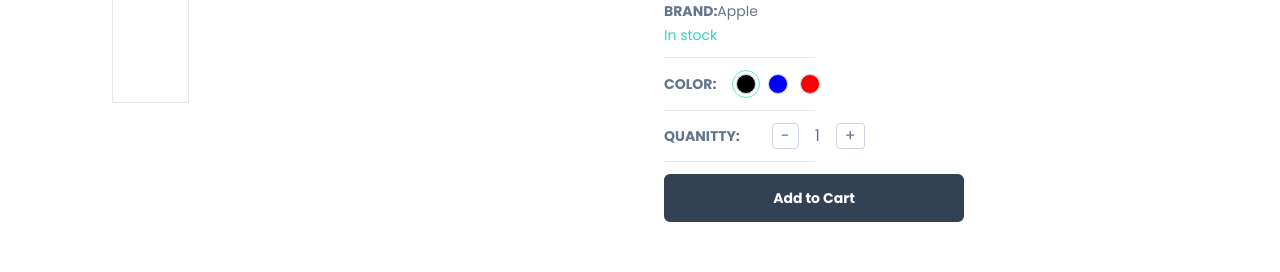
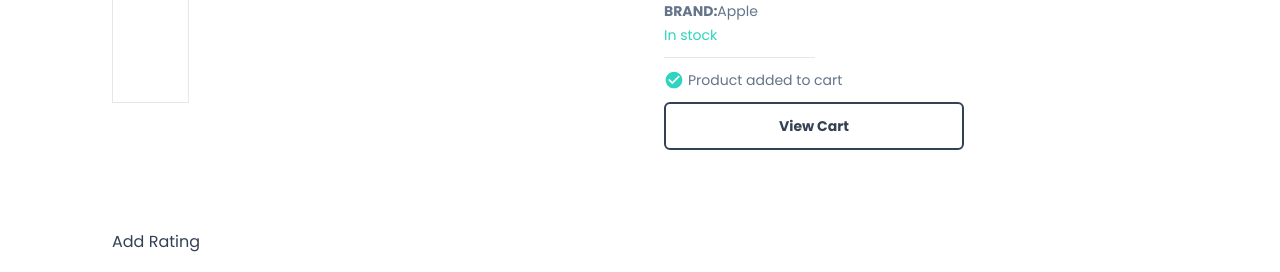
Before and after one commit to WenChun19/e-shop, a Next.js app: page /product/1 in a window 1280 px wide. Both pictures are taken after a click on the button "Add to Cart". Shown: the part 494-766 px from the top of the page. Built offline with nearby package versions, Linux system fonts and the light colour scheme; grey boxes are pictures that could not be loaded; a web font is replaced by a local one.

Commit message:
Add rating, add to cart, view cart function

```diff
--- a/app/components/Button.tsx
+++ b/app/components/Button.tsx
@@ -23,6 +23,7 @@
 }) => {
   return (
     <button
+      onClick={onClick}
       disabled={disabled}
       className={`disabled:opacity-70
     disabled:cursor-not-allowed
--- a/app/layout.tsx
+++ b/app/layout.tsx
@@ -3,6 +3,7 @@
 import { Poppins } from "next/font/google";
 import NavBar from "./components/nav/NavBar";
 import Footer from "./components/footer/Footer";
+import CartProvider from "@/providers/CartProvider";
 
 const poppins = Poppins({ subsets: ["latin"], weight: ["400", "700"] });
 
@@ -19,11 +20,13 @@
   return (
     <html lang="en">
       <body className={`${poppins.className} text-slate-700`}>
-        <div className="flex flex-col min-h-screen">
-          <NavBar />
-          <main className="flex-grow">{children}</main>
-          <Footer />
-        </div>
+        <CartProvider>
+          <div className="flex flex-col min-h-screen">
+            <NavBar />
+            <main className="flex-grow">{children}</main>
+            <Footer />
+          </div>
+        </CartProvider>
       </body>
     </html>
   );
--- a/app/product/[productId]/ListRating.tsx
+++ b/app/product/[productId]/ListRating.tsx
@@ -17,7 +17,7 @@
         {product.reviews &&
           product.reviews.map((review: any) => {
             return (
-              <div key={review.id} className="max-w-300px">
+              <div key={review.id} className="max-w-[300px]">
                 <div className="flex gap-2 items-center">
                   <Avatar src={review.user.image} />
                   <div className="font-semibold">{review?.user.name}</div>
--- a/app/product/[productId]/ProductDetails.tsx
+++ b/app/product/[productId]/ProductDetails.tsx
@@ -4,8 +4,11 @@
 import ProductImage from "@/app/components/products/ProductImage";
 import SetColor from "@/app/components/products/SetColor";
 import SetQuantity from "@/app/components/products/SetQuantity";
+import { useCart } from "@/hooks/useCart";
 import { Rating } from "@mui/material";
-import { useCallback, useState } from "react";
+import { useRouter } from "next/navigation";
+import { useCallback, useEffect, useState } from "react";
+import { MdCheckCircle } from "react-icons/md";
 
 interface ProductDetailsProps {
   product: any;
@@ -33,6 +36,9 @@
 };
 
 const ProductDetails: React.FC<ProductDetailsProps> = ({ product }) => {
+  const { handleAddProductToCart, cartProducts } = useCart();
+  const [isProductInCart, setIsProductInCart] = useState(false);
+
   const [cartProduct, setCartProduct] = useState<CartProductType>({
     id: product.id,
     name: product.name,
@@ -43,6 +49,22 @@
     quantity: 1,
     price: product.price,
   });
+
+  const router = useRouter();
+
+  useEffect(() => {
+    setIsProductInCart(false);
+
+    if (cartProducts) {
+      const existingIndex = cartProducts.findIndex((item) => {
+        return item.id === product.id;
+      });
+
+      if (existingIndex > -1) {
+        setIsProductInCart(true);
+      }
+    }
+  }, [cartProducts]);
 
   const productRating =
     product.reviews.reduce((acc: number, item: any) => {
@@ -113,6 +135,22 @@
           {product.inStock ? "In stock" : "Out of stock"}
         </div>
         <Horizontal />
+        {isProductInCart ? (
+          <>
+            <p className="mb-2 text-slate-500 flex items-center gap-1">
+              <MdCheckCircle className="text-teal-400" size={20} />
+              <span>Product added to cart</span>
+            </p>
+            <div className="max-w-[300px]">
+              <Button
+                label="View Cart"
+                outline
+                onClick={() => router.push("/cart")}
+              />
+            </div>
+          </>
+        ) : (
+          <>
             <SetColor
               cartProduct={cartProduct}
               images={product.images}
@@ -128,8 +166,15 @@
 
             <Horizontal />
             <div className="max-w-[300px]">
-          <Button label="Add to Cart" onClick={() => {}} />
+              <Button
+                label="Add to Cart"
+                onClick={() => {
+                  handleAddProductToCart(cartProduct);
+                }}
+              />
             </div>
+          </>
+        )}
       </div>
     </div>
   );
--- /dev/null
+++ b/hooks/useCart.tsx
@@ -0,0 +1,67 @@
+import { CartProductType } from "@/app/product/[productId]/ProductDetails";
+import {
+  createContext,
+  useCallback,
+  useContext,
+  useEffect,
+  useState,
+} from "react";
+
+type CartContextType = {
+  cartTotalQty: number;
+  cartProducts: CartProductType[] | null;
+  handleAddProductToCart: (product: CartProductType) => void;
+};
+
+export const CartContext = createContext<CartContextType | null>(null);
+
+interface Props {
+  [propName: string]: any;
+}
+
+export const CartContextProvider = (props: Props) => {
+  const [cartTotalQty, setCartTotalQty] = useState(0);
+  const [cartProducts, setCartProducts] = useState<CartProductType[] | null>(
+    null
+  );
+
+  useEffect(() => {
+    const cartItems: any = localStorage.getItem("eShopCartItems");
+    const cProducts: CartProductType[] | null = JSON.parse(cartItems);
+
+    setCartProducts(cProducts);
+  }, []);
+
+  const handleAddProductToCart = useCallback((product: CartProductType) => {
+    setCartProducts((prev) => {
+      let updatedCart;
+
+      if (prev) {
+        updatedCart = [...prev, product];
+      } else {
+        updatedCart = [product];
+      }
+
+      localStorage.setItem("eShopCartItems", JSON.stringify(updatedCart));
+
+      return updatedCart;
+    });
+  }, []);
+
+  const value = {
+    cartTotalQty,
+    cartProducts,
+    handleAddProductToCart,
+  };
+  return <CartContext.Provider value={value} {...props} />;
+};
+
+export const useCart = () => {
+  const context = useContext(CartContext);
+
+  if (context === null) {
+    throw new Error("useCart must be used within CartContextProvider");
+  }
+
+  return context;
+};
--- /dev/null
+++ b/providers/CartProvider.tsx
@@ -0,0 +1,13 @@
+"use client";
+
+import { CartContextProvider } from "@/hooks/useCart";
+
+interface CartProviderProps {
+  children: React.ReactNode;
+}
+
+const CartProvider: React.FC<CartProviderProps> = ({ children }) => {
+  return <CartContextProvider>{children}</CartContextProvider>;
+};
+
+export default CartProvider;
```
Lines whose indentation alone changed are shown as unchanged.
